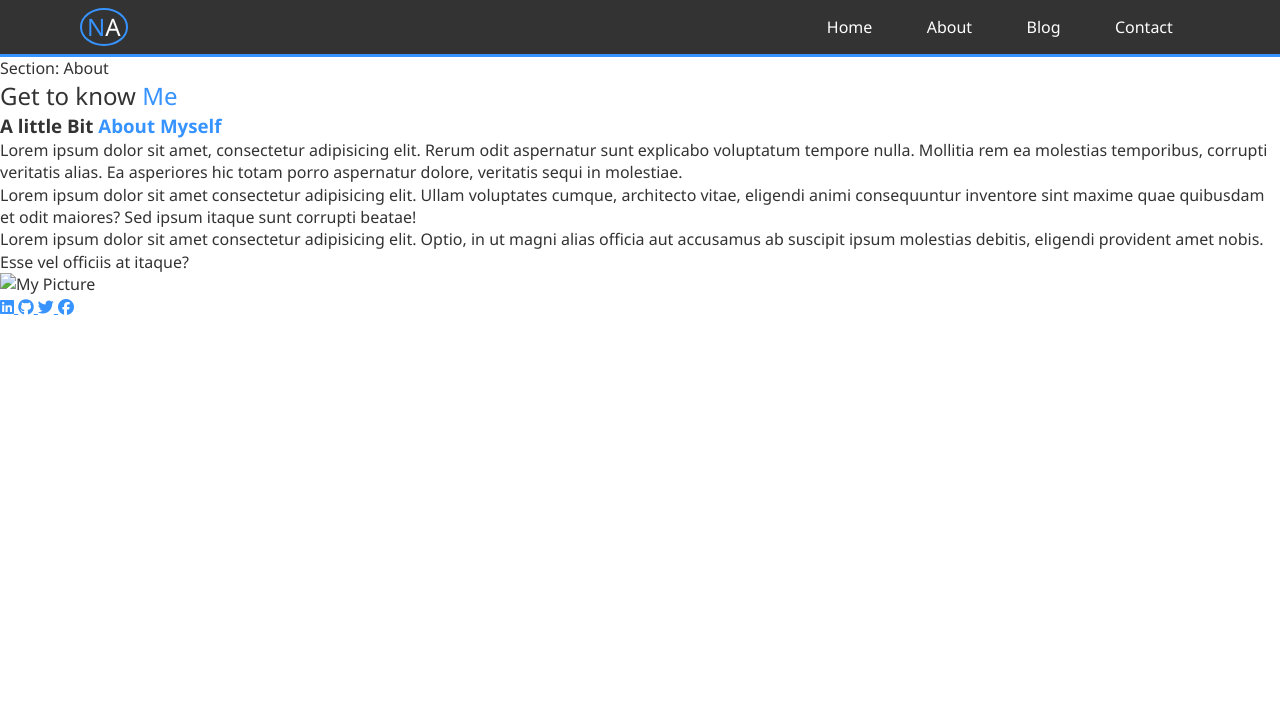
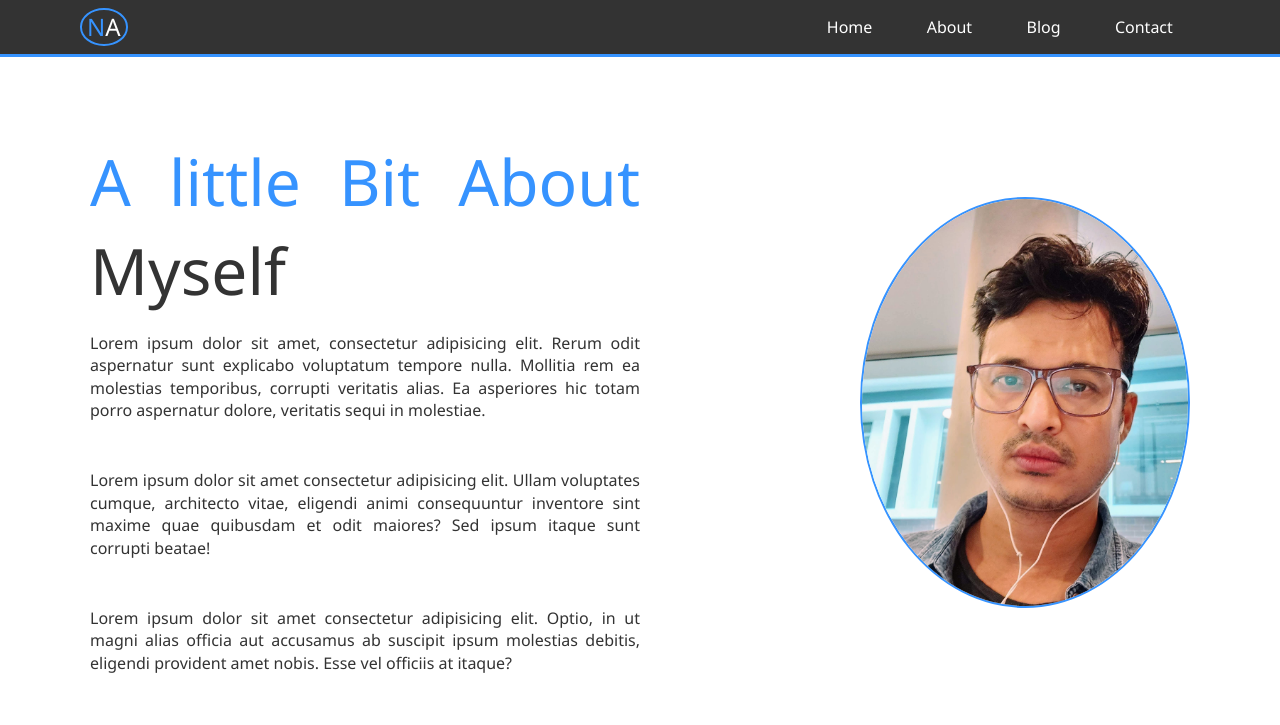
Before and after one commit to Niraj-Amatya/Niraj-Amatya.github.io, a plain HTML site: page src/about.html in a window 1280 px wide. Drawn offline with Linux system fonts and the light colour scheme; files that its build step writes are made by us from their sources.

Commit message:
about page

```diff
--- a/src/_about.scss
+++ b/src/_about.scss
@@ -1 +1,50 @@
 // about styling
+
+#about {
+    padding: 5rem 0;
+
+    .container {
+        max-width: 1100px;
+        margin: auto;
+    }
+
+    // h2 {
+    //     text-align: center;
+    //     font-size: 4rem;
+    //     margin-bottom: 3rem;
+    // }
+    h3 {
+        font-size: 4rem;
+        margin-bottom: 1rem;
+        font-weight: 535;
+    }
+
+    p.lead {
+        margin-bottom: 3rem;
+        }
+
+
+    .about-content {
+        display: flex;
+    }
+
+    .about-text,
+    .about-image {
+        flex: 1;
+    }
+
+    .about-text {
+        text-align: justify;
+    }
+
+    .about-image img {
+        display: block;
+        margin-left: auto;
+        width: 60%;
+        border-radius: 50%;
+        margin-top: 60px;
+        border: 2px $secondary-color solid;
+
+
+    }
+}
--- a/src/about.html
+++ b/src/about.html
@@ -4,58 +4,61 @@
     <meta charset="UTF-8">
     <meta name="viewport" content="width=device-width, initial-scale=1.0">
     <meta http-equiv="X-UA-Compatible" content="ie=edge">
-    <title>My Protfolio Website</title>
+    <title>About Me</title>
     <script src="https://kit.fontawesome.com/d38037a3ad.js" crossorigin="anonymous"></script>
-    <link rel="stylesheet" href="./src/styles.css">
+    <link rel="stylesheet" href="./styles.css">
 </head>
 <body id="home">
     <!-- navbar -->
     <nav class="nav-bar">
-        <h2><a href="./index.html">
+        <h2><a href="../index.html">
             <span class="text-primary">N</span>A</a>
         </h2>
         <ul>
             <li>
-                <a href="#">Home</a>
+                <a href="../index.html">Home</a>
 
             </li>
             <li>
-                <a href="./src/about.html">About</a>
+                <a href="#">About</a>
 
             </li>
             <li>
-                <a href="./src/blog.html">Blog</a>
+                <a href="./blog.html">Blog</a>
 
             </li>
             <li>
-                <a href="./src/contacts.html">Contact</a>
+                <a href="./contacts.html">Contact</a>
 
             </li>
         </ul>
 
     </nav>
 
-    Section: About
+    <!-- Section: About -->
 
     <section id="about">
             <div class="container">
-                <h2 class="about-heading">Get to know <span class="text-primary">Me</span></h2>
-                    <div class="about-content">
-                        <h3>A little Bit <span class="text-primary">About Myself</span></h3>
-                        <p class="paragraph">Lorem ipsum dolor sit amet, consectetur adipisicing elit. Rerum odit aspernatur sunt explicabo voluptatum tempore nulla. Mollitia rem ea molestias temporibus, corrupti veritatis alias. Ea asperiores hic totam porro aspernatur dolore, veritatis sequi in molestiae.</p>
-                        <p class="paragraph">Lorem ipsum dolor sit amet consectetur adipisicing elit. Ullam voluptates cumque, architecto vitae, eligendi animi consequuntur inventore sint maxime quae quibusdam et odit maiores? Sed ipsum itaque sunt corrupti beatae!</p>
-                        <p class="paragraph">Lorem ipsum dolor sit amet consectetur adipisicing elit. Optio, in ut magni alias officia aut accusamus ab suscipit ipsum molestias debitis, eligendi provident amet nobis. Esse vel officiis at itaque?</p>
+                <!-- <h2 class="about-heading"><span class="text-primary">Get to know</span> Me</h2> -->
+                <div class="about-content">
+                        <div class="about-text">
+                            <h3><span class="text-primary">A little Bit About</span>  Myself</h3>
+                            <p class="lead">Lorem ipsum dolor sit amet, consectetur adipisicing elit. Rerum odit aspernatur sunt explicabo voluptatum tempore nulla. Mollitia rem ea molestias temporibus, corrupti veritatis alias. Ea asperiores hic totam porro aspernatur dolore, veritatis sequi in molestiae.</p>
+                            <p class="lead">Lorem ipsum dolor sit amet consectetur adipisicing elit. Ullam voluptates cumque, architecto vitae, eligendi animi consequuntur inventore sint maxime quae quibusdam et odit maiores? Sed ipsum itaque sunt corrupti beatae!</p>
+                            <p class="lead">Lorem ipsum dolor sit amet consectetur adipisicing elit. Optio, in ut magni alias officia aut accusamus ab suscipit ipsum molestias debitis, eligendi provident amet nobis. Esse vel officiis at itaque?</p>
+                        </div>
+
+                    <div class="about-image">
+                        <img src="./images/profile-pic.jpg" alt="My Picture">
                     </div>
-                    <div class="about-image">
-                        <img src="./src/images/20191203_091211.jpg" alt="My Picture">
-                    </div>
+                </div>
             </div>
      </section>
 
 
 
 
-    <div class="logo">
+    <!-- <div class="logo">
         <a href="#">
             <i class="fab fa-linkedin fa-1.5x"></i>
         </a>
@@ -69,7 +72,7 @@
             <i class="fab fa-facebook fa-1.5x"></i>
         </a>
 
-    </div>
+    </div> -->
 
 
 </body>
--- a/src/main.scss
+++ b/src/main.scss
@@ -3,11 +3,18 @@
 
 @import 'variables';
 @import 'navbar';
+@import 'about';
 
 @mixin text-primary {
     color: $secondary-color;
+}
+
+@mixin ease-out {
+        transition: all 0.5s ease-out;
 
 }
+
+
 
 // General style
 
@@ -17,15 +24,14 @@
     box-sizing: border-box;
 }
 
-@mixin ease-out {
-    transition: all 0.5s ease-out;
-}
+
 
 body {
     font-family: 'Segoe UI', Tahoma, Geneva, Verdana, sans-serif;
     line-height: 1.4;
     color: #333;
     overflow-x: hidden;
+
 
 }
 
@@ -90,4 +96,5 @@ main {
         }
 
     }
+
 }
```
Also changed, not shown: src/styles.css, 1 other file.
